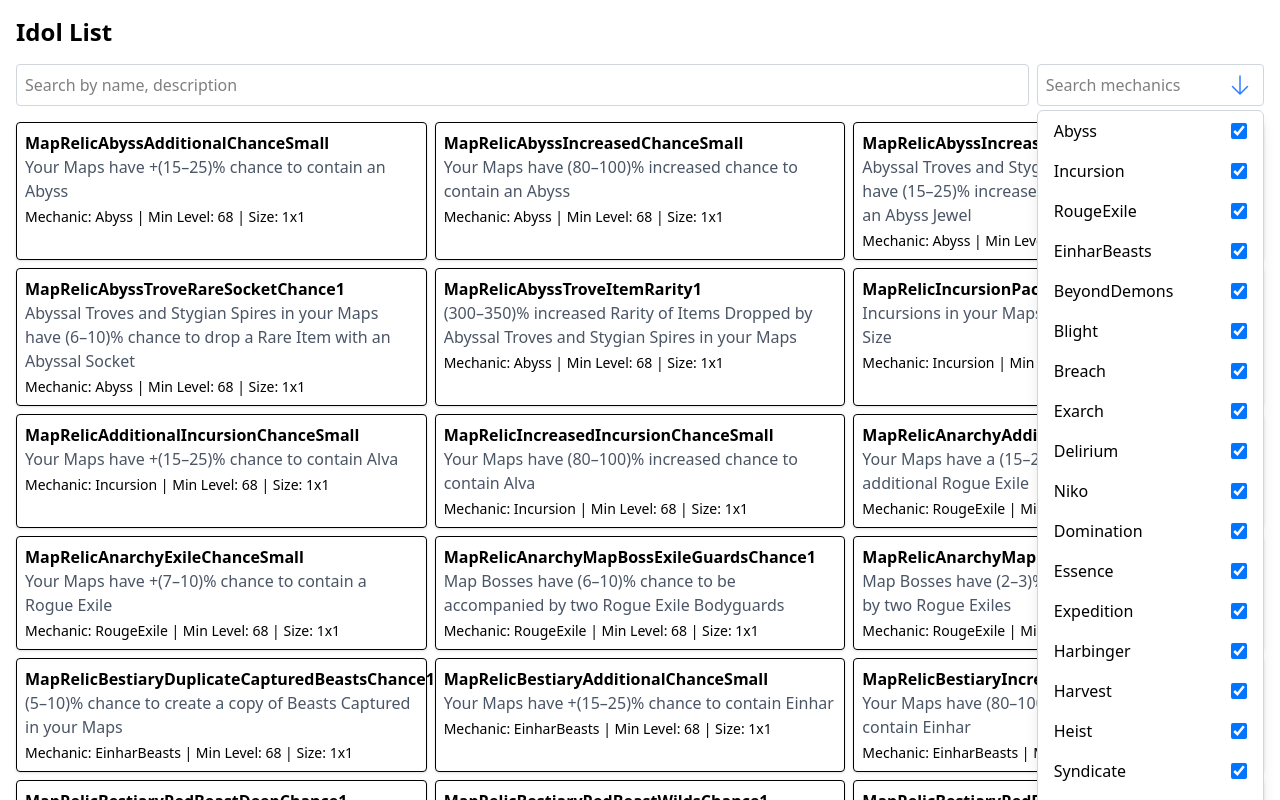
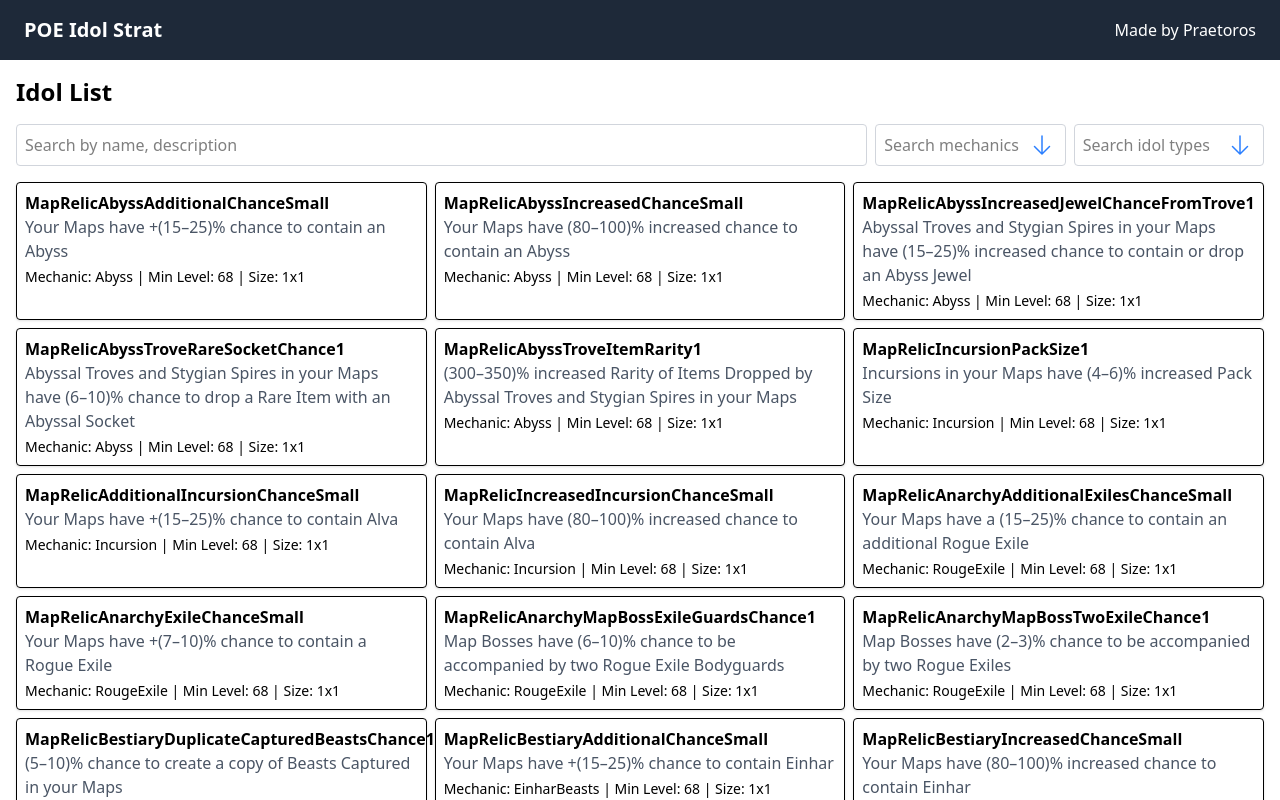
Before and after one commit to praetoros/poe-idol-strat, a React (Vite) app: page / in a window 1280 px wide. Shown: the top 800 px of the page. Built offline with nearby package versions, Linux system fonts and the light colour scheme.

Commit message:
add extra search functions

```diff
--- a/src/App.tsx
+++ b/src/App.tsx
@@ -1,11 +1,11 @@
+import Header from "~/components/header.tsx";
 import IdolList from "~/components/idol-list.tsx";
-import IdolMechanics from "~/components/idol-mechanics.tsx";
 
 function App() {
 	return (
 		<>
+			<Header />
 			<IdolList />
-			<IdolMechanics />
 		</>
 	);
 }
--- /dev/null
+++ b/src/components/header.tsx
@@ -0,0 +1,18 @@
+const Header = () => {
+	return (
+		<header className="w-full bg-gray-800 px-6 py-4 text-white">
+			<div className="container mx-auto flex items-center justify-between">
+				<div>
+					<h1 className="font-bold text-xl">POE Idol Strat</h1>
+				</div>
+				<div className="flex items-center">
+					<a href="https://github.com/praetoros" className="hover:underline">
+						Made by Praetoros
+					</a>
+				</div>
+			</div>
+		</header>
+	);
+};
+
+export default Header;
--- a/src/components/idol-list.tsx
+++ b/src/components/idol-list.tsx
@@ -3,6 +3,7 @@ import { useMemo, useState } from "react";
 import {
 	type IdolMechanic,
 	IdolMechanics,
+	IdolTypes,
 	allIdolData,
 	idolNameToMechanic,
 	idolTypeToSize,
@@ -20,6 +21,18 @@ function IdolList() {
 		);
 	});
 	const [mechanicSearchQuery, setMechanicSearchQuery] = useState("");
+	const [activeIdolTypes, setActiveIdolTypes] = useState(() => {
+		return Object.values(IdolTypes).reduce(
+			(types, type) => {
+				types[type] = true;
+				return types;
+			},
+			{} as Record<number, boolean>,
+		);
+	});
+	const [idolTypeSearchQuery, setIdolTypeSearchQuery] = useState("");
+	const [showMechanicDropdown, setShowMechanicDropdown] = useState(false);
+	const [showIdolTypeDropdown, setShowIdolTypeDropdown] = useState(false);
 
 	const filteredIdols = useMemo(() => {
 		let idols = allIdolData;
@@ -35,14 +48,17 @@ function IdolList() {
 
 		idols = idols.filter((idol) => {
 			const idolMechanics = idolNameToMechanic(idol.Name);
-			if (Array.isArray(idolMechanics)) {
-				return idolMechanics.some((mechanic) => activeMechanics[mechanic]);
-			}
-			return activeMechanics[idolMechanics];
+			const mechanicMatch = Array.isArray(idolMechanics)
+				? idolMechanics.some((mechanic) => activeMechanics[mechanic])
+				: activeMechanics[idolMechanics];
+
+			const idolTypeMatch = activeIdolTypes[idol.Type];
+
+			return mechanicMatch && idolTypeMatch;
 		});
 
 		return idols;
-	}, [searchQuery, activeMechanics]);
+	}, [searchQuery, activeMechanics, activeIdolTypes]);
 
 	const filteredMechanics = useMemo(() => {
 		const allMechanics = Object.values(IdolMechanics);
@@ -55,10 +71,26 @@ function IdolList() {
 		);
 	}, [mechanicSearchQuery]);
 
+	const filteredIdolTypes = useMemo(() => {
+		const allTypes = Array.from(new Set(Object.values(IdolTypes)));
+		if (!idolTypeSearchQuery) {
+			return allTypes;
+		}
+		const lowerCaseQuery = idolTypeSearchQuery.toLowerCase();
+		return allTypes.filter((type) => type.toString() === lowerCaseQuery);
+	}, [idolTypeSearchQuery]);
+
 	const toggleMechanic = (mechanic: IdolMechanic) => {
 		setActiveMechanics((prevMechanics) => ({
 			...prevMechanics,
 			[mechanic]: !prevMechanics[mechanic],
+		}));
+	};
+
+	const toggleIdolType = (type: number) => {
+		setActiveIdolTypes((prevTypes) => ({
+			...prevTypes,
+			[type]: !prevTypes[type],
 		}));
 	};
 
@@ -67,6 +99,7 @@ function IdolList() {
 			<h1 className="mb-4 font-bold text-2xl">Idol List</h1>
 
 			<div className="mb-4 flex flex-col gap-2 md:flex-row">
+				{/* Search by Name/Description */}
 				<input
 					type="text"
 					placeholder="Search by name, description"
@@ -75,19 +108,24 @@ function IdolList() {
 					className="w-full rounded border border-gray-300 p-2"
 				/>
 
+				{/* Mechanic Dropdown */}
 				<div className="relative w-full md:w-auto">
 					<input
 						type="text"
 						placeholder="Search mechanics"
 						value={mechanicSearchQuery}
 						onChange={(e) => setMechanicSearchQuery(e.target.value)}
-						className="w-full rounded border border-gray-300 p-2 pr-10" // Added pr-10 for the dropdown icon
+						onClick={() => setShowMechanicDropdown(!showMechanicDropdown)}
+						className="w-full rounded border border-gray-300 p-2 pr-10"
 					/>
-					<div className="pointer-events-none absolute inset-y-0 right-0 flex items-center pr-3">
+					{/* biome-ignore lint/a11y/useKeyWithClickEvents: <explanation> */}
+					<div
+						className="absolute inset-y-0 right-0 flex cursor-pointer items-center pr-3"
+						onClick={() => setShowMechanicDropdown(!showMechanicDropdown)}
+					>
 						<ArrowDownIcon className="size-6 text-blue-500" />
 					</div>
-					{/* Dropdown List */}
-					{
+					{showMechanicDropdown && (
 						<div className="absolute z-10 mt-1 w-full rounded-md border border-gray-300 bg-white shadow-lg">
 							{filteredMechanics.map((mechanic) => (
 								// biome-ignore lint/a11y/useKeyWithClickEvents: <explanation>
@@ -111,7 +149,50 @@ function IdolList() {
 								</div>
 							)}
 						</div>
-					}
+					)}
+				</div>
+
+				<div className="relative w-full md:w-auto">
+					<input
+						type="text"
+						placeholder="Search idol types"
+						value={idolTypeSearchQuery}
+						onChange={(e) => setIdolTypeSearchQuery(e.target.value)}
+						onClick={() => setShowIdolTypeDropdown(!showIdolTypeDropdown)}
+						className="w-full rounded border border-gray-300 p-2 pr-10"
+					/>
+					{/* biome-ignore lint/a11y/useKeyWithClickEvents: <explanation> */}
+					<div
+						className="absolute inset-y-0 right-0 flex cursor-pointer items-center pr-3"
+						onClick={() => setShowIdolTypeDropdown(!showIdolTypeDropdown)}
+					>
+						<ArrowDownIcon className="size-6 text-blue-500" />
+					</div>
+					{showIdolTypeDropdown && (
+						<div className="absolute z-10 mt-1 w-full rounded-md border border-gray-300 bg-white shadow-lg">
+							{filteredIdolTypes.map((type) => (
+								// biome-ignore lint/a11y/useKeyWithClickEvents: <explanation>
+								<div
+									key={type}
+									className="flex cursor-pointer items-center justify-between px-4 py-2 hover:bg-gray-100"
+									onClick={() => toggleIdolType(type)}
+								>
+									<span>{type}</span>
+									<input
+										type="checkbox"
+										checked={activeIdolTypes[type] || false}
+										onChange={() => toggleIdolType(type)}
+										className="form-checkbox h-4 w-4 text-blue-600"
+									/>
+								</div>
+							))}
+							{filteredIdolTypes.length === 0 && (
+								<div className="px-4 py-2 text-gray-500">
+									No idol types found.
+								</div>
+							)}
+						</div>
+					)}
 				</div>
 			</div>
 
--- a/src/components/idol-mechanics.tsx
+++ /dev/null
@@ -1,50 +0,0 @@
-import { useMemo, useState } from "react";
-import { allIdolData, idolNameToMechanic } from "~/helpers/idol.ts";
-
-function IdolMechanics() {
-	const [searchQuery, setSearchQuery] = useState("");
-
-	const allIdolMechanics = useMemo(() => {
-		const allIdolNames = Array.from(
-			new Set(allIdolData.map((idol) => idol.Name)),
-		);
-
-		return Array.from(new Set(allIdolNames.map(idolNameToMechanic)));
-	}, []);
-	const filteredIdolMechanics = useMemo(() => {
-		if (!searchQuery) {
-			return allIdolMechanics;
-		}
-		const lowerCaseQuery = searchQuery.toLowerCase();
-		return allIdolMechanics.filter((idol) =>
-			idol.toLowerCase().includes(lowerCaseQuery),
-		);
-	}, [searchQuery, allIdolMechanics]);
-
-	return (
-		<div className="container mx-auto p-4">
-			<h1 className="mb-4 font-bold text-2xl">Idol Mechanic List</h1>
-
-			<input
-				type="text"
-				placeholder="Search by name or description..."
-				value={searchQuery}
-				onChange={(e) => setSearchQuery(e.target.value)}
-				className="mb-4 w-full rounded border border-gray-300 p-2"
-			/>
-
-			<ul className="grid grid-cols-4 gap-2">
-				{filteredIdolMechanics.map((mechanic) => (
-					<li key={mechanic} className="rounded border p-2 shadow">
-						{mechanic}
-					</li>
-				))}
-			</ul>
-			{filteredIdolMechanics.length === 0 && searchQuery && (
-				<p className="mt-4 text-center">No idols found matching your search.</p>
-			)}
-		</div>
-	);
-}
-
-export default IdolMechanics;
--- a/src/helpers/idol.ts
+++ b/src/helpers/idol.ts
@@ -13,29 +13,35 @@ export type BaseIdolData = {
 	str: string; //Description
 };
 
-export enum IdolType {
-	Idol1 = 1,
-	Idol2 = 2,
-	Idol3 = 3,
-	Idol4 = 4,
-	Minor = 1,
-	Kamasan = 2,
-	Noble = 2,
-	Totemic = 3,
-	Burial = 3,
-	Conqueror = 4,
-}
+export type IdolType = keyof typeof IdolTypes;
 
-export const idolTypeToSize = (type: IdolType): string => {
+export const IdolTypes: Record<string, number> = {
+	Idol1: 1,
+	Idol2: 2,
+	Idol3: 3,
+	Idol4: 4,
+	Minor: 1,
+	Kamasan: 2,
+	Noble: 2,
+	Totemic: 3,
+	Burial: 3,
+	Conqueror: 4,
+};
+
+export const idolTypeToSize = (
+	type: (typeof IdolTypes)[keyof typeof IdolTypes],
+): string => {
 	switch (type) {
-		case IdolType.Idol1:
+		case 1:
 			return "1x1";
-		case IdolType.Idol2:
+		case 2:
 			return "1x2,2x1";
-		case IdolType.Idol3:
+		case 3:
 			return "1x3,3x1";
-		case IdolType.Idol4:
+		case 4:
 			return "2x2";
+		default:
+			return "Unknown";
 	}
 };
 
@@ -82,7 +88,7 @@ export const IdolMechanics: Record<string, string> = {
 
 export type EnrichedIdolData = BaseIdolData & {
 	Mechanic: IdolMechanic;
-	Type: IdolType;
+	Type: number;
 };
 
 export const idolNameToMechanic = (name: string): IdolMechanic => {
@@ -194,7 +200,7 @@ export const idolNameToMechanic = (name: string): IdolMechanic => {
 
 export const idolDataWithTypeAndMechanic = (
 	idol: BaseIdolData,
-	type: IdolType,
+	type: number,
 ): EnrichedIdolData => {
 	return {
 		...idol,
@@ -204,8 +210,8 @@ export const idolDataWithTypeAndMechanic = (
 };
 
 export const allIdolData: EnrichedIdolData[] = [
-	...idol1.map((idol) => idolDataWithTypeAndMechanic(idol, IdolType.Idol1)),
-	...idol2.map((idol) => idolDataWithTypeAndMechanic(idol, IdolType.Idol2)),
-	...idol3.map((idol) => idolDataWithTypeAndMechanic(idol, IdolType.Idol3)),
-	...idol4.map((idol) => idolDataWithTypeAndMechanic(idol, IdolType.Idol4)),
+	...idol1.map((idol) => idolDataWithTypeAndMechanic(idol, IdolTypes.Idol1)),
+	...idol2.map((idol) => idolDataWithTypeAndMechanic(idol, IdolTypes.Idol2)),
+	...idol3.map((idol) => idolDataWithTypeAndMechanic(idol, IdolTypes.Idol3)),
+	...idol4.map((idol) => idolDataWithTypeAndMechanic(idol, IdolTypes.Idol4)),
 ];
```
